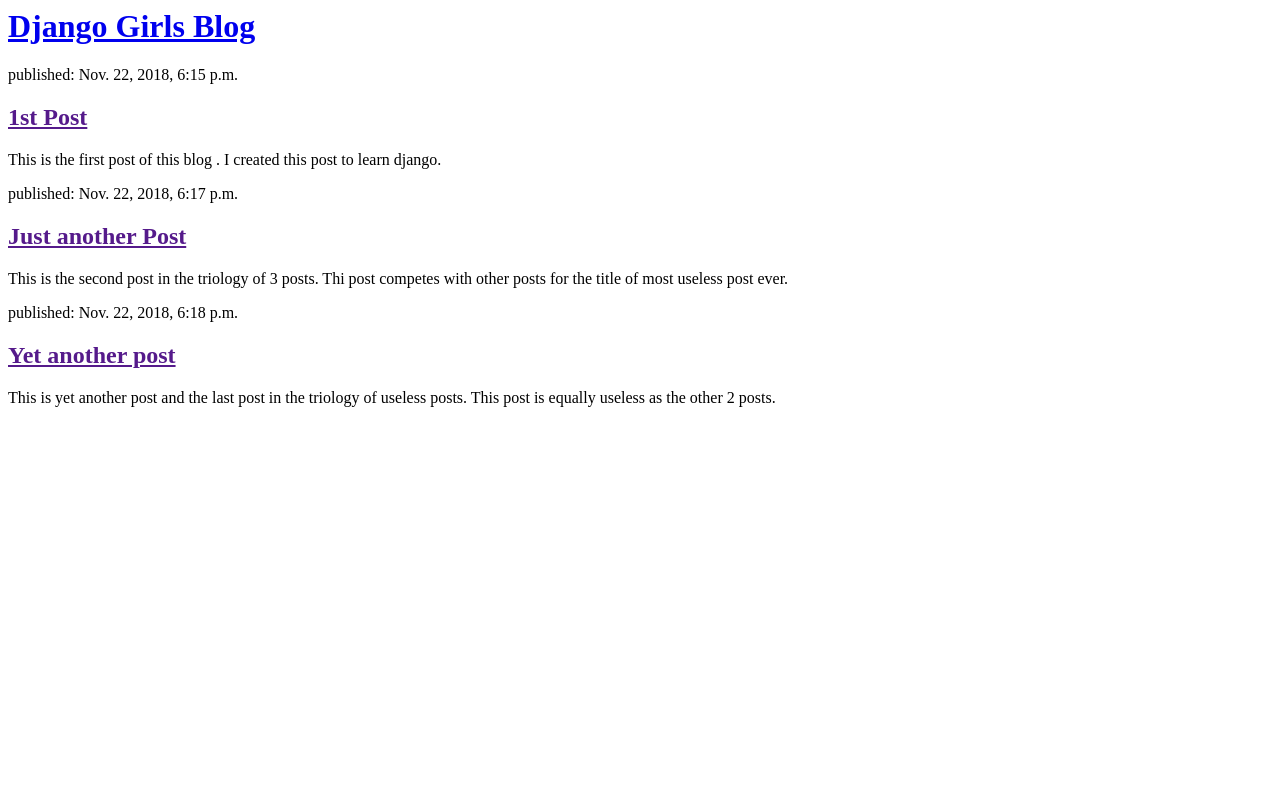
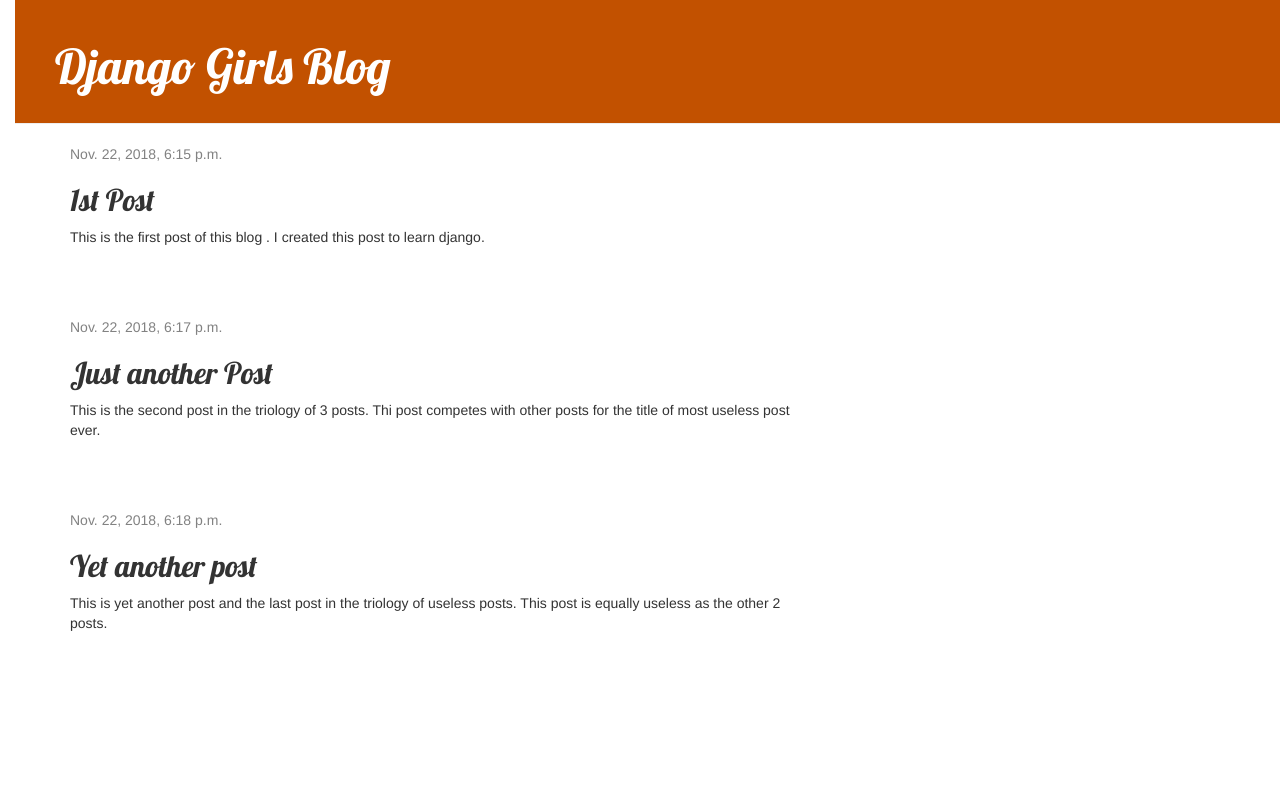
Before and after one commit to Xerosama/my-first-blog, a Django app: page / in a window 1280 px wide. Run offline with Django 3.2, Linux system fonts and the light colour scheme; data comes from the database, SQL or seed files in the repository; some libraries are stand-ins or nearby versions.

Commit message:
Added view and template for detailed blog post as well as CSS for the site.

```diff
--- /dev/null
+++ b/blog/static/css/blog.css
@@ -0,0 +1,55 @@
+h1 a, h2 a {
+    color: #C25100;
+    font-family: 'Lobster';
+}
+
+body {
+    padding-left: 15px;
+}
+
+.page-header {
+    background-color: #C25100;
+    margin-top: 0;
+    padding: 20px 20px 20px 40px;
+}
+
+.page-header h1, .page-header h1 a, .page-header h1 a:visited, .page-header h1 a:active {
+    color: #ffffff;
+    font-size: 36pt;
+    text-decoration: none;
+}
+
+.content {
+    margin-left: 40px;
+}
+
+h1, h2, h3, h4 {
+    font-family: 'Lobster', cursive;
+}
+
+.date {
+    color: #828282;
+}
+
+.save {
+    float: right;
+}
+
+.post-form textarea, .post-form input {
+    width: 100%;
+}
+
+.top-menu, .top-menu:hover, .top-menu:visited {
+    color: #ffffff;
+    float: right;
+    font-size: 26pt;
+    margin-right: 20px;
+}
+
+.post {
+    margin-bottom: 70px;
+}
+
+.post h1 a, .post h1 a:visited {
+    color: #000000;
+}
--- a/blog/templates/blog/post_list.html
+++ b/blog/templates/blog/post_list.html
@@ -1,20 +1,35 @@
+{% load static %}
 <html>
 <head>
+    <link rel="stylesheet" href="//maxcdn.bootstrapcdn.com/bootstrap/3.2.0/css/bootstrap.min.css">
+    <link rel="stylesheet" href="//maxcdn.bootstrapcdn.com/bootstrap/3.2.0/css/bootstrap-theme.min.css">
+    <link href="//fonts.googleapis.com/css?family=Lobster&subset=latin,latin-ext" rel="stylesheet" type="text/css">
+    <link rel="stylesheet" href="{% static 'css/blog.css' %}">
     <title>Django Girls blog</title>
 </head>
 <body>
-<div>
+<div class="page-header">
     <h1><a href="/">Django Girls Blog</a></h1>
 </div>
 
-{% for post in posts %}
-        <div>
-            <p>published: {{ post.published_date }}</p>
-            <h2><a href="">{{ post.title }}</a></h2>
-            <p>{{ post.text|linebreaksbr }}</p>
+<div class="content container">
+    <div class="row">
+        <div class="col-md-8">
+            {% for post in posts %}
+                <div class="post">
+                    {% if post.published_date %}
+             <div class="date">
+                {{ post.published_date }}
+            </div>
+        {% endif %}
+        <h2>{{ post.title }}</h2>
+        <p>{{ post.text|linebreaksbr }}</p>
+                </div>
+            {% endfor %}
+
         </div>
-{% endfor %}
-
+    </div>
+</div>
 
 </body>
 </html>
--- a/blog/urls.py
+++ b/blog/urls.py
@@ -2,6 +2,7 @@
 from . import views
 
 urlpatterns = [
-    path('', views.post_list, name='post_list')
+    path('', views.post_list, name='post_list'),
+    path('post/<int:pk>/', views.post_detail, name='post_detail'),
 
 ]
--- a/blog/views.py
+++ b/blog/views.py
@@ -1,4 +1,4 @@
-from django.shortcuts import render
+from django.shortcuts import render, get_object_or_404
 from .models import Post
 from django.utils import timezone
 
@@ -6,4 +6,7 @@
 	posts = Post.objects.filter(published_date__lte=timezone.now()).order_by('published_date')
 	return render(request, 'blog/post_list.html', {'posts': posts})
 
+def post_detail(request, pk):
+    post = get_object_or_404(Post, pk=pk)
+    return render(request, 'blog/post_detail.html', {'post': post})
 # Create your views here.
```
